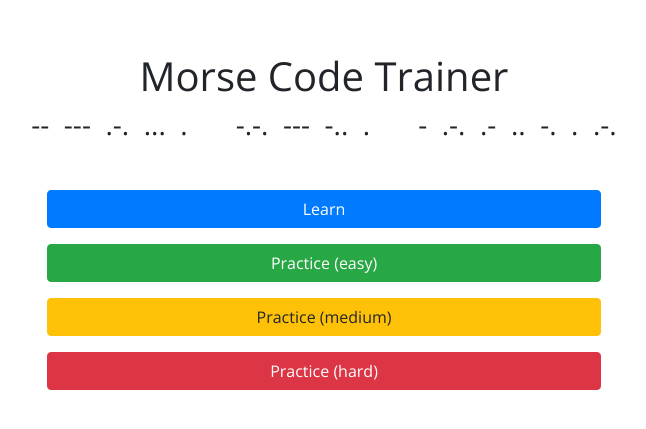
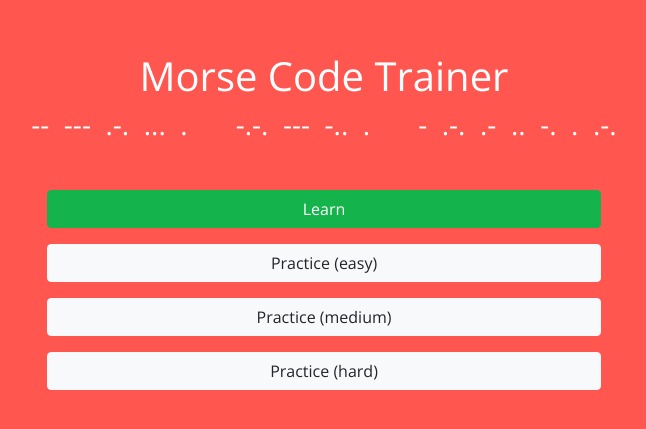
Before and after one commit to kylecorry31/morse-code-trainer, an Angular app: page /#/ in a window 1280 px wide. Shown: the part 179-608 px from the top of the page, without its empty margins (316-962 px from the left). Built offline with nearby package versions, Linux system fonts and the light colour scheme.

Commit message:
Add color

```diff
--- a/src/app/main-menu/main-menu.component.html
+++ b/src/app/main-menu/main-menu.component.html
@@ -16,13 +16,13 @@
     >
   </h3>
   <a [routerLink]="['learn']" class="btn btn-primary col-md-6 mb-3">Learn</a>
-  <a [routerLink]="['practice', '1']" class="btn btn-success col-md-6 mb-3"
+  <a [routerLink]="['practice', '1']" class="btn btn-light col-md-6 mb-3"
     >Practice (easy)</a
   >
-  <a [routerLink]="['practice', '2']" class="btn btn-warning col-md-6 mb-3"
+  <a [routerLink]="['practice', '2']" class="btn btn-light col-md-6 mb-3"
     >Practice (medium)</a
   >
-  <a [routerLink]="['practice', '4']" class="btn btn-danger col-md-6"
+  <a [routerLink]="['practice', '4']" class="btn btn-light col-md-6"
     >Practice (hard)</a
   >
 </div>
--- a/src/app/morse-learn/morse-learn.component.html
+++ b/src/app/morse-learn/morse-learn.component.html
@@ -10,7 +10,7 @@
 </div>
 
 <div id="text-entry">
-  <div class="mb-3">
+  <div class="mb-3 container text-center">
     <button
       class="btn"
       *ngFor="let letter of letters"
@@ -19,7 +19,7 @@
       {{ letter | uppercase }}
     </button>
   </div>
-  <div>
+  <div class="container text-center">
     <button class="btn" *ngFor="let num of numbers" (click)="playLetter(num)">
       {{ num }}
     </button>
--- a/src/styles.scss
+++ b/src/styles.scss
@@ -1,8 +1,28 @@
 /* You can add global styles to this file, and also import other style files */
 
-@import "~bootstrap/dist/css/bootstrap.min.css";
+$color-primary: #ff564f;
+$color-primary-dark: #b32a25;
+$color-primary-light: #ff6e69;
+$color-secondary: white;
+$color-accent: #14b34b;
+$color-accent-light: #4fff8c;
+
+$body-bg: $color-primary;
+$body-color: $color-secondary;
+
+$theme-colors: (
+  "primary": $color-accent,
+  "success": $color-accent,
+  "danger": $color-primary-dark,
+);
+
+@import "../node_modules/bootstrap/scss/bootstrap";
 @import "~@fortawesome/fontawesome-free/css/all.min.css";
 @import url("https://fonts.googleapis.com/css2?family=Open+Sans&display=swap");
+
+:root {
+  --primary: $color-primary;
+}
 
 html,
 body {
```
